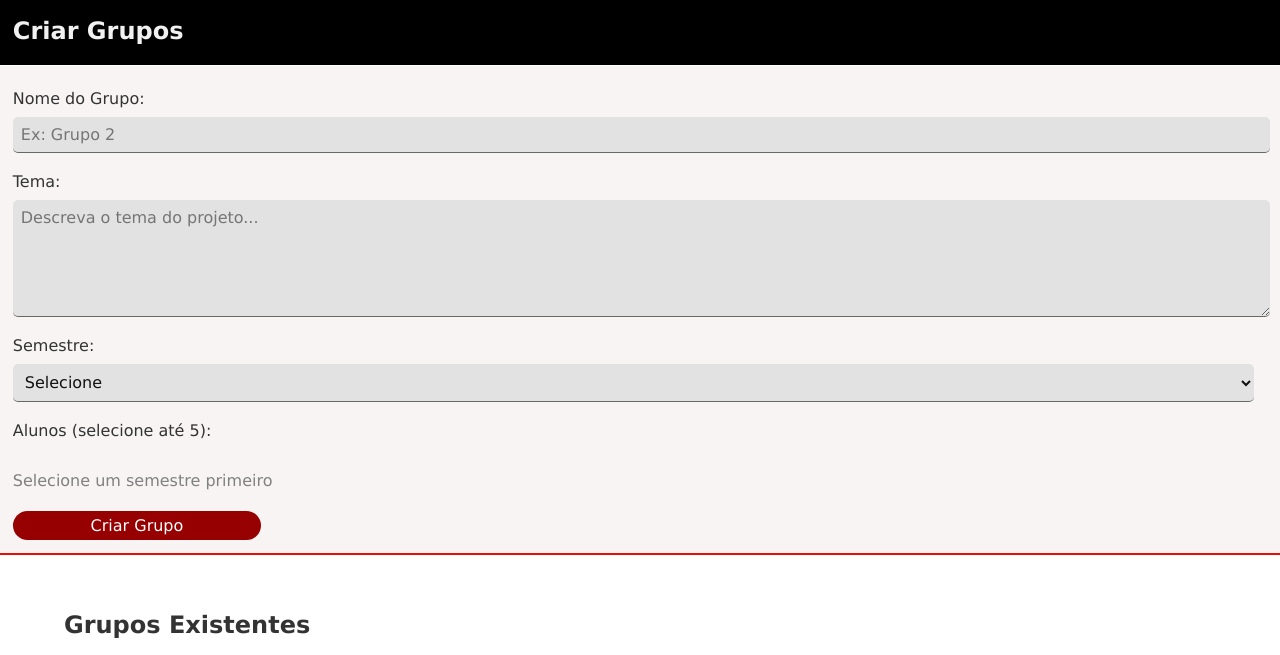
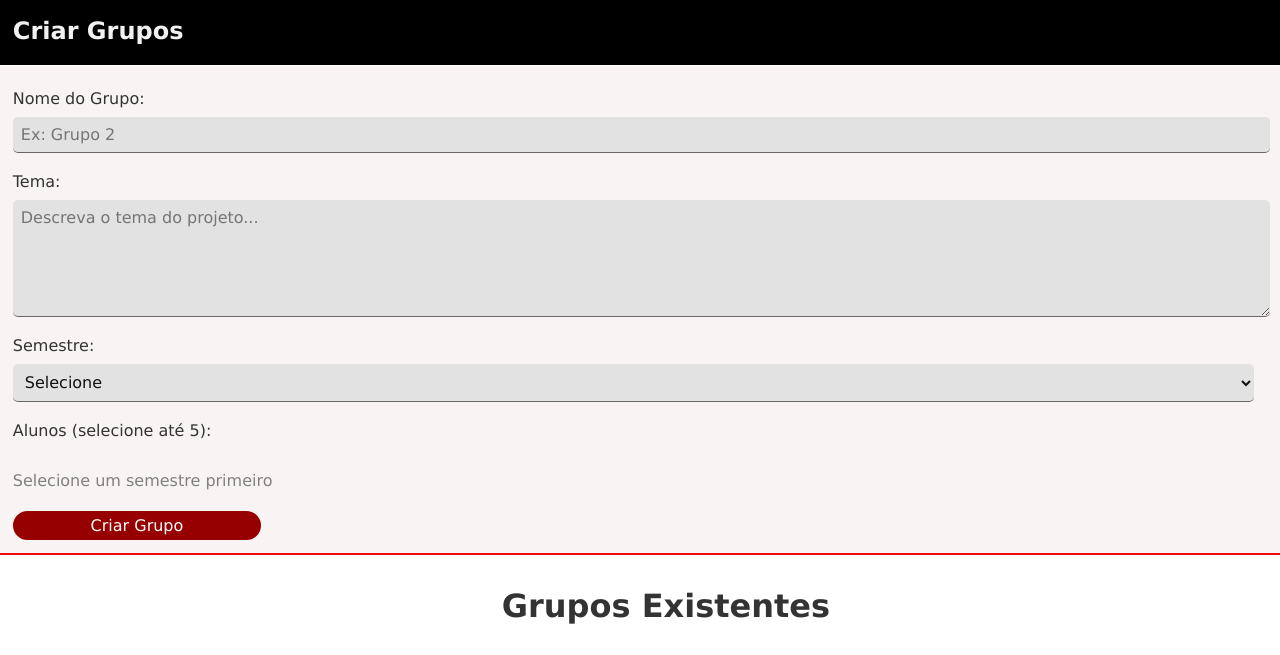
Before and after one commit to kaique12santos/SGPI, a plain HTML site: page frontend/criar-grupos.html in a window 1280 px wide. Shown: the part 150-805 px from the top of the page. Drawn offline with Linux system fonts and the light colour scheme; no server answers.

Commit message:
mexendo no css e iniciando o dark-mode do criar-grupos

```diff
--- a/frontend/css/grupos.css
+++ b/frontend/css/grupos.css
@@ -53,20 +53,20 @@
 }
 
 .grupos-existentes {
-  margin-top: 2rem;
+
   display: grid;
   grid-template-columns: repeat(3, 1fr);
   gap: 1rem;
   width: 90%;
-  margin-left: auto;
-  margin-right: auto;
+
 }
 
 .grupos-existentes h3 {
   grid-column: 1 / -1;
   margin-bottom: 1rem;
   color: #333;
-  font-size: 1.5rem;
+  font-size: 2rem;
+  margin-left: 38%;
 }
 
 
@@ -114,6 +114,7 @@
   box-shadow: 0 4px 6px rgba(0, 0, 0, 0.1);
   margin: 5px;
   color: white;
+
 }
 
 .send-button{
```
